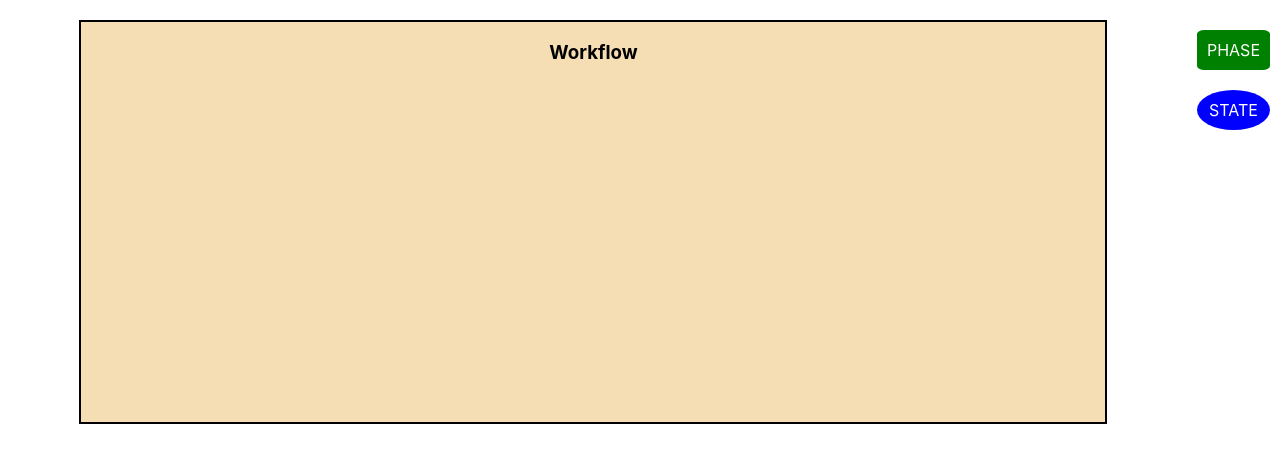
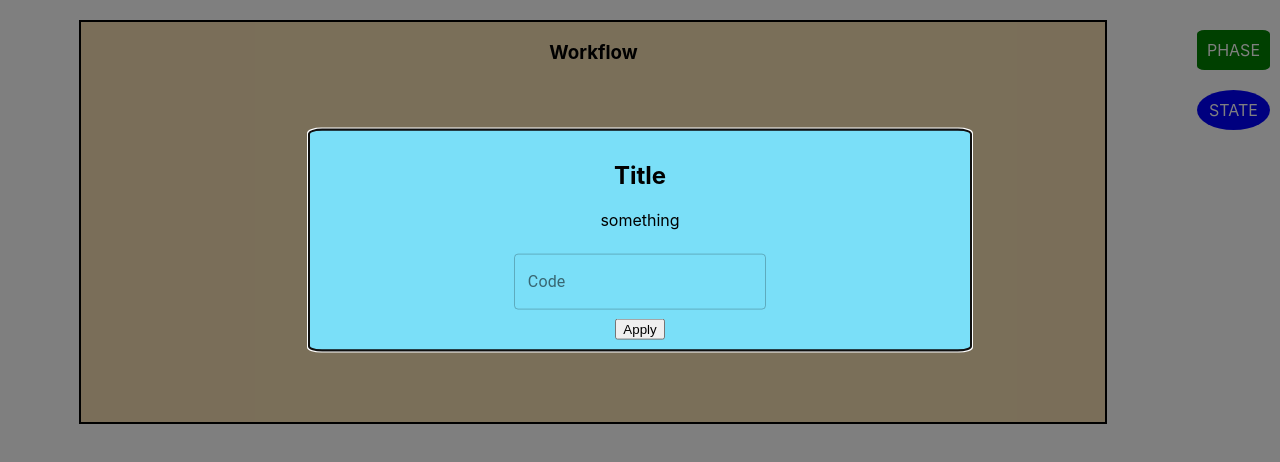
Before and after one commit to FranciscoPontes/workflow-builder, a Next.js app: page / in a window 1280 px wide. Both pictures are taken after a click on the element "PHASE". Shown: the top 462 px of the page. Built offline with nearby package versions, Linux system fonts and the light colour scheme.

Commit message:
addition of phases working in variable

```diff
--- a/src/components/Layout.tsx
+++ b/src/components/Layout.tsx
@@ -3,7 +3,7 @@ import styles from './Layout.module.css';
 import { WorkflowBox, workflowData } from './WorkflowBox/WorkflowBox';
 import Phase, { phaseDefinition } from './Phase/Phase';
 import { State, stateDefinition } from './State/State';
-import { IModal, SimpleModal } from './Modal/Modal';
+import { SimpleModal } from './Modal/Modal';
 
 const stateTemplate: stateDefinition = {
     code: "STATE"
@@ -14,6 +14,7 @@ const phaseTemplate: phaseDefinition = {
     states: [stateTemplate]
 };
 
+// export const
 
 export const addNewState = (phase : phaseDefinition, state: stateDefinition) : phaseDefinition => {
     return {
@@ -29,32 +30,43 @@ export const removeState = (phase : phaseDefinition, state: stateDefinition) : p
     };
 }
 
+export const addNewPhase = (phase: phaseDefinition, workflowData: workflowData) : workflowData => {
+    return [...workflowData, phase];
+}
+
 // objet panel in the left + workflow box
 const Layout: React.FC  = () => {
 
-    const [ workflowData, setWorkflowData ] = useState<workflowData>([{}]);
+    const [ workflowData, setWorkflowData ] = useState<workflowData>([]);
 
-    const [ modalData, setModalData ] = useState<IModal>({
-        isOpen: false,
-        handleClose: () => setModalData({
-            ...modalData,
-            isOpen: !modalData.isOpen
-        }),
-        title: 'Title',
-        description: 'description',
-        callback: () => null
-    });
+    const [ showModal, setShowModal ] = useState<boolean>(false);
+
+    const newPhaseHandler = (code:string) => {
+        const newPhase : phaseDefinition = {
+            code: code,
+            states: []
+        }
+
+        setWorkflowData( addNewPhase(newPhase, workflowData) );
+        setShowModal(false);
+    }
 
     return (<div className={styles.layout}>
                 <WorkflowBox data={workflowData}/>
                 <div id={styles.objectList}>
                     <Phase code={phaseTemplate.code}
-                           states={phaseTemplate.states}
-                           onClick={modalData.handleClose}/>
+                        states={phaseTemplate.states}
+                        onClick={() => setShowModal(true)}/>
                     <State code={stateTemplate.code}
-                           onClick={modalData.handleClose}/>
+                        onClick={() => setShowModal(true)}
+                />
                 </div>
-                <SimpleModal props={modalData} />
+                <SimpleModal isOpen={showModal}
+                             title='Title'
+                             description='something'
+                             callback={newPhaseHandler}
+                             closeHandler={() => setShowModal(false)}
+                />
             </div>);
 }
 
--- a/src/components/Modal/Modal.tsx
+++ b/src/components/Modal/Modal.tsx
@@ -1,20 +1,31 @@
 import React from 'react';
 import Modal from '@material-ui/core/Modal';
 import styles from './Modal.module.css';
+import { makeStyles } from '@material-ui/core/styles';
+import TextField from '@material-ui/core/TextField';
+import { useState } from 'react';
+
+const useStyles = makeStyles((theme) => ({
+  root: {
+    '& > *': {
+      margin: theme.spacing(1),
+      width: '25ch',
+    },
+  },
+}));
 
 export type IModal = {
   isOpen: boolean,
-  handleClose: () => void,
   title: string,
   description: string,
-  callback: () => void
+  callback: () => void,
+  closeHandler: () => void
 }
 
-interface ModalProps {
-  props: IModal
-}
+export const SimpleModal = (props : IModal) => {
+  const classes = useStyles();
 
-export const SimpleModal = (props : ModalProps) => {
+  const [ code, setCode ] = useState<string>('');
 
   const body = (
     <div className={styles.paper}>
@@ -22,7 +33,14 @@ export const SimpleModal = (props : ModalProps) => {
       <p>
         {props.description}
       </p>
-      <button onClick={props.callback}>Apply</button>
+      <form className={classes.root} noValidate autoComplete="off">
+        <TextField id="outlined-basic"
+                   label="Code"
+                   variant="outlined"
+                   value={code}
+                   onChange={(e) => setCode(e.target.value)} />
+      </form>
+      <button onClick={() => props.callback(code)}>Apply</button>
     </div>
   );
 
@@ -30,7 +48,7 @@ export const SimpleModal = (props : ModalProps) => {
     <div>
       <Modal
         open={props.isOpen}
-        onClose={props.handleClose}
+        onClose={() => props.closeHandler()}
         aria-labelledby="simple-modal-title"
         aria-describedby="simple-modal-description"
       >
```
Also changed, not shown: next-env.d.ts, 2 other files (tests, documents, lock files or other folders).
